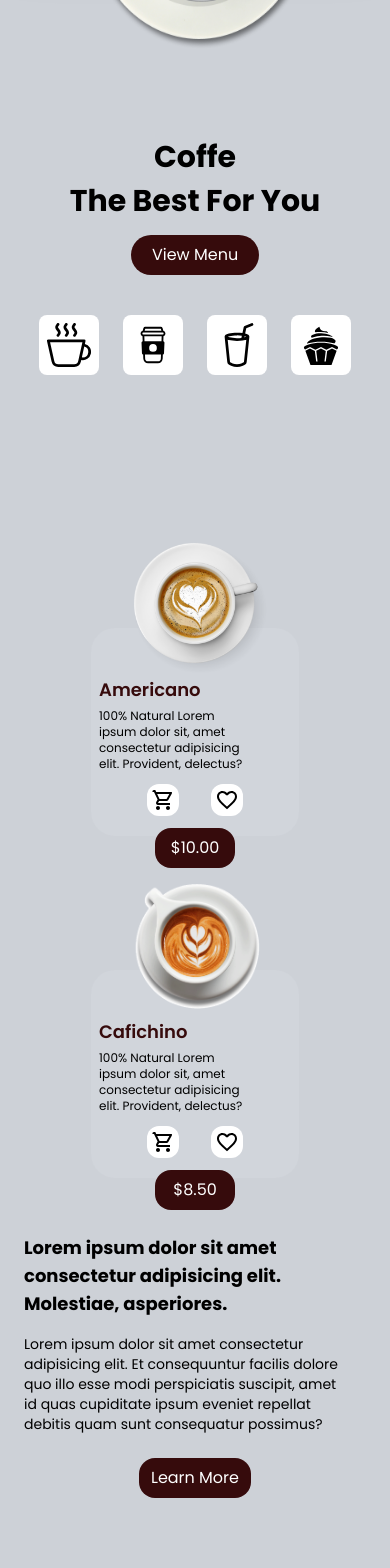
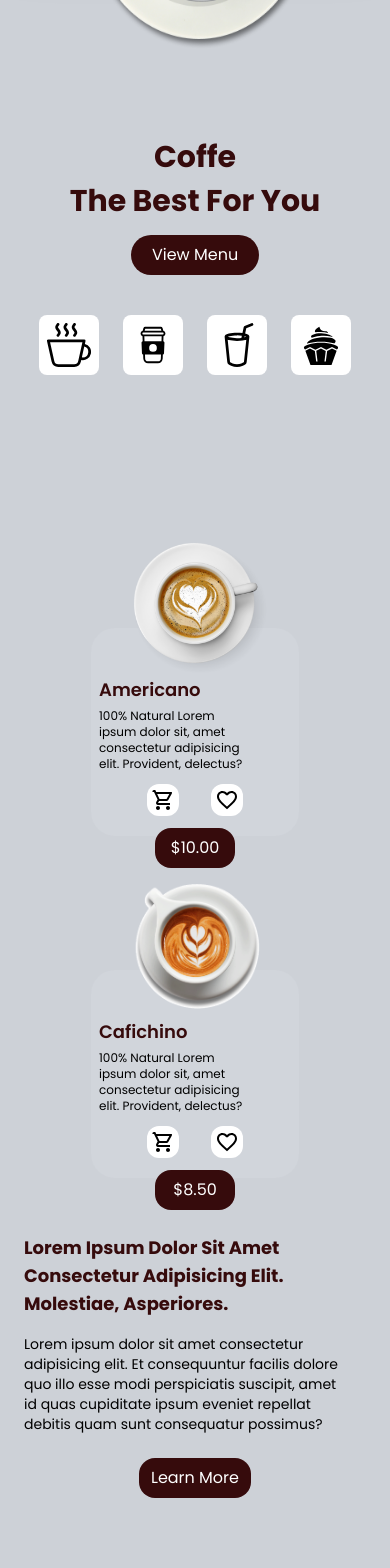
Before and after one commit to xKhanDev/FlavoredTea, a React (Vite) app: page / in a window 390 px wide. Shown: the part 360-1928 px from the top of the page. Built offline with nearby package versions, Linux system fonts and the light colour scheme.

Commit message:
adding framer motion animations

```diff
--- a/package.json
+++ b/package.json
@@ -10,9 +10,11 @@
     "preview": "vite preview"
   },
   "dependencies": {
+    "framer-motion": "^11.0.13",
     "react": "^18.2.0",
     "react-dom": "^18.2.0",
-    "react-icons": "^5.0.1"
+    "react-icons": "^5.0.1",
+    "react-router-dom": "^6.22.3"
   },
   "devDependencies": {
     "@types/react": "^18.2.56",
--- a/src/App.jsx
+++ b/src/App.jsx
@@ -24,7 +24,8 @@ const App = () => {
             className="w-full h-full brightness-90 cover"
           />
         </div>
-        <div className="w-full md:p-4 md:my-0 md:mx-auto lg:p-10 lg:my-0 lg:mx-auto absolute left-0 top-0 backdrop-blur-[35px] bg-gray-400/50">
+
+        <div className="w-full md:p-4 md:my-0 md:mx-auto lg:p-10 lg:my-0 lg:mx-auto absolute left-0 top-0 backdrop-blur-[35px] bg-gray-400/50 overflow-x-hidden">
           <Navbar />
           <MainSection />
           <CardSection />
@@ -32,7 +33,6 @@ const App = () => {
           <AppSection />
           <ViewMenu />
           <Footer />
-          {/* <Menu /> */}
         </div>
       </DataContext.Provider>
     </>
--- a/src/components/About.jsx
+++ b/src/components/About.jsx
@@ -1,11 +1,26 @@
 import React from "react";
+import { motion } from "framer-motion";
 import lovecoffe3 from "../../public/images/lovecoffe3.png";
 
 const About = () => {
   return (
-    <div className="w-full flex flex-col-reverse p-4 mt-8 lg:flex-row lg:items-center lg:mt-24 lg:p-4">
-      <div className="w-full flex flex-col gap-2 mt-4 lg:w-1/2">
-        <span className="font-bold text-lg">
+    <section className="w-full flex flex-col-reverse p-4 mt-8 lg:flex-row lg:items-center lg:mt-24 lg:p-4">
+      <motion.div
+        className="w-full flex flex-col gap-2 mt-4 lg:w-1/2"
+        initial={{
+          opacity: 0,
+          x: -50,
+        }}
+        whileInView={{
+          opacity: 1,
+          x: 0,
+          transition: {
+            duration: 1, // Animation duration
+          },
+        }}
+        viewport={{ once: true }}
+      >
+        <span className="font-bold text-lg capitalize text-meron">
           Lorem ipsum dolor sit amet consectetur adipisicing elit. Doloremque,
           facilis? Omnis illum eius tempora eveniet veniam corporis vel atque
           reiciendis?
@@ -21,11 +36,25 @@ const About = () => {
             Learn More
           </button>
         </div>
-      </div>
-      <div className="flex justify-center lg:w-1/2 ">
+      </motion.div>
+      <motion.div
+        className="flex justify-center lg:w-1/2 "
+        initial={{
+          opacity: 0,
+          x: 50,
+        }}
+        whileInView={{
+          opacity: 1,
+          x: 0,
+          transition: {
+            duration: 1, // Animation duration
+          },
+        }}
+        viewport={{ once: true }}
+      >
         <img src={lovecoffe3} alt="Tea image " className="w-64 lg:w-96" />
-      </div>
-    </div>
+      </motion.div>
+    </section>
   );
 };
 
--- a/src/components/AppSection.jsx
+++ b/src/components/AppSection.jsx
@@ -1,4 +1,5 @@
 import React from "react";
+import { motion } from "framer-motion";
 import { IoLogoGooglePlaystore } from "react-icons/io5";
 import { FaApple } from "react-icons/fa";
 import app from "../../public/images/app.png";
@@ -6,11 +7,21 @@ import app from "../../public/images/app.png";
 const AppSection = () => {
   return (
     <div className="flex flex-col justify-between w-full h-screen p-2 items-center mt-10 md:flex-row md:h-1/2 lg:flex-row lg:-mt-2 md:mb-10">
-      <div className="w-full h-1/2 px-6 md:w-1/2 md:full lg:w-1/2 lg:h-screen">
+      <motion.div
+        className="w-full h-1/2 px-6 md:w-1/2 md:full lg:w-1/2 lg:h-screen"
+        initial={{ opacity: 0, x: -50 }}
+        whileInView={{ opacity: 1, x: 0, transition: { duration: 1 } }}
+        viewport={{ once: true }}
+      >
         <img src={app} alt="mobile app images" className="" />
-      </div>
-      <div className="mt-6 w-full h-1/2 flex flex-col gap-3 md:w-1/2 md:full lg:w-1/2">
-        <h2 className="text-2xl font-bold">App is Available</h2>
+      </motion.div>
+      <motion.div
+        className="mt-6 w-full h-1/2 flex flex-col gap-3 md:w-1/2 md:full lg:w-1/2"
+        initial={{ opacity: 0, y: 50 }}
+        whileInView={{ opacity: 1, y: 0, transition: { duration: 1 } }}
+        viewport={{ once: true }}
+      >
+        <h2 className="text-2xl font-bold text-meron">App is Available</h2>
         <p className="text-balance text-sm">
           Lorem ipsum dolor sit amet consectetur adipisicing elit. Accusantium
           magni repudiandae nulla provident, cupiditate tenetur sunt vel ipsum
@@ -21,7 +32,7 @@ const AppSection = () => {
           <FaApple />
           <IoLogoGooglePlaystore />
         </div>
-      </div>
+      </motion.div>
     </div>
   );
 };
--- a/src/components/CardSection.jsx
+++ b/src/components/CardSection.jsx
@@ -1,4 +1,5 @@
 import React, { useContext } from "react";
+import { motion } from "framer-motion";
 import { MdOutlineFavoriteBorder, MdOutlineShoppingCart } from "react-icons/md";
 import { DataContext } from "../App";
 
@@ -9,8 +10,22 @@ const CardSection = () => {
     .slice(0, 2);
 
   return (
-    <div className="w-full flex flex-col p-2 -mt-8 lg:flex-row lg:-mt-20 lg:items-center">
-      <div className="w-full flex flex-col justify-center gap-12 md:flex-row lg:flex-row">
+    <section className="w-full flex flex-col p-2 -mt-8 lg:flex-row lg:-mt-20 lg:items-center">
+      <motion.div
+        className="w-full flex flex-col justify-center gap-12 md:flex-row lg:flex-row"
+        initial={{
+          opacity: 0,
+          x: -50,
+        }}
+        whileInView={{
+          opacity: 1,
+          x: 0, // Slide in to its original position
+          transition: {
+            duration: 1, // Animation duration
+          },
+        }}
+        viewport={{ once: true }}
+      >
         {filterData.map((product) => {
           return (
             <div className="" key={product.id}>
@@ -36,10 +51,23 @@ const CardSection = () => {
             </div>
           );
         })}
-        {/* -----------------card----------------------- */}
-      </div>
-      <div className="w-full mt-10 p-4">
-        <span className="font-bold text-lg">
+      </motion.div>
+      <motion.div
+        className="w-full mt-10 p-4"
+        initial={{
+          opacity: 0,
+          x: 50,
+        }}
+        whileInView={{
+          opacity: 1,
+          x: 0,
+          transition: {
+            duration: 1, // Animation duration
+          },
+        }}
+        viewport={{ once: true }}
+      >
+        <span className="font-bold text-lg capitalize text-meron">
           Lorem ipsum dolor sit amet consectetur adipisicing elit. Molestiae,
           asperiores.
         </span>
@@ -54,8 +82,8 @@ const CardSection = () => {
             Learn More
           </button>
         </div>
-      </div>
-    </div>
+      </motion.div>
+    </section>
   );
 };
 
--- a/src/components/Footer.jsx
+++ b/src/components/Footer.jsx
@@ -3,7 +3,7 @@ import logo from "../../public/images/logo.png";
 
 const Footer = () => {
   return (
-    <div className="w-full mt-10 flex flex-col p-4 bg-gray-400">
+    <div className="w-full mt-10 flex flex-col p-4 bg-gray-400 lg:mt-20">
       <div className="w-full flex gap-2">
         <div className="hidden lg:flex flex-col lg:w-1/4 text-meron">
           <span className="w-full flex items-center justify-center text-3xl font-bold gap-2 mt-5 lg:justify-start lg:mt-0 lg:w-1/2">
--- a/src/components/MainSection.jsx
+++ b/src/components/MainSection.jsx
@@ -11,9 +11,11 @@ const MainSection = () => {
         <img src={lovecoffe2} className="" />
       </div>
       <div className="h-1/2 *:capitalize flex flex-col justify-center items-center gap-2 -mt-20 lg:w-1/2 lg:h-full lg:justify-center lg:items-start md:items-start">
-        <span className="text-3xl font-bold lg:text-6xl">Coffe</span>
-        <span className="text-3xl font-bold lg:text-6xl">The best for you</span>
-        <button className="w-32 md:w-1/3 text-center p-2 bg-meron text-white rounded-3xl mt-2 hover:bg-white hover:text-black">
+        <span className="text-3xl font-bold lg:text-6xl text-meron">Coffe</span>
+        <span className="text-3xl font-bold lg:text-6xl text-meron">
+          The best for you
+        </span>
+        <button className="w-32 md:w-1/3 text-center p-2 bg-meron text-white rounded-3xl mt-2 hover:bg-white hover:text-black hover:shadow-md hover:shadow-black">
           View Menu
         </button>
         <div className="flex items-center *:text-6xl gap-6 mt-8 *:text-meron *:bg-white *:rounded-lg *:p-2">
--- a/src/components/Navbar.jsx
+++ b/src/components/Navbar.jsx
@@ -1,4 +1,6 @@
 import React, { useState } from "react";
+import { Link } from "react-router-dom";
+import { motion } from "framer-motion";
 import logo from "../../public/images/logo.png";
 import { RxHamburgerMenu } from "react-icons/rx";
 
@@ -8,8 +10,10 @@ const Navbar = () => {
     <nav className="w-full items-center lg:flex lg:justify-between z-40">
       <div className="absolute top-5 left-5 lg:hidden z-50">
         {openManu ? (
-          <button
+          <motion.button
             className="btn btn-circle btn-outline bg-white p-1 flex justify-center items-center rounded-full size-12"
+            whileTap={{ scale: 0.98 }}
+            transition={{ type: "spring", duration: 0.6, bounce: 0.3 }}
             onClick={() => setOpenManu(!openManu)}
           >
             <svg
@@ -26,7 +30,7 @@ const Navbar = () => {
                 d="M6 18L18 6M6 6l12 12"
               />
             </svg>
-          </button>
+          </motion.button>
         ) : (
           <span
             onClick={() => setOpenManu(!openManu)}
@@ -38,7 +42,7 @@ const Navbar = () => {
       </div>
       {openManu && (
         <div className="absolute top-0 w-1/2 h-screen px-5 bg-meron p-2 flex items-center md:flex md:left-0 lg:hidden">
-          <ul className="w-full flex flex-col items-left justify-between gap-1 *:text-lg *:text-white *:w-full">
+          <motion.ul className="w-full flex flex-col items-left justify-between gap-1 *:text-lg *:text-white *:w-full">
             <li className="p-2 hover:bg-black hover:text-white">
               <a href="#">Home</a>
             </li>
@@ -54,7 +58,7 @@ const Navbar = () => {
             <li className="mt-8 p-2 rounded-3xl bg-red-900 text-white cursor-pointer w-36 text-center hover:bg-white hover:text-black">
               Coffe Shop
             </li>
-          </ul>
+          </motion.ul>
         </div>
       )}
       <div className="*:text-white">
@@ -79,7 +83,7 @@ const Navbar = () => {
           <li className="p-2 text-gray-200 hover:scale-105 hover:text-white">
             <a href="#">Contact Us</a>
           </li>
-          <li className="p-2 rounded-3xl text-white bg-meron cursor-pointer w-36 text-center hover:bg-white hover:text-black hover:scale-105">
+          <li className="p-2 rounded-3xl text-white bg-meron cursor-pointer w-36 text-center hover:bg-white hover:text-black hover:scale-105 hover:shadow-md hover:shadow-black">
             Coffe Shop
           </li>
         </ul>
```
Also changed, not shown: 1 other file (tests, documents, lock files or other folders).
